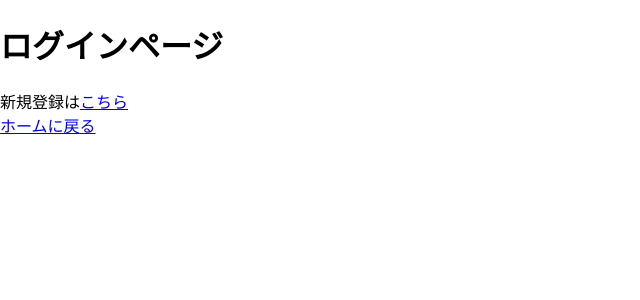
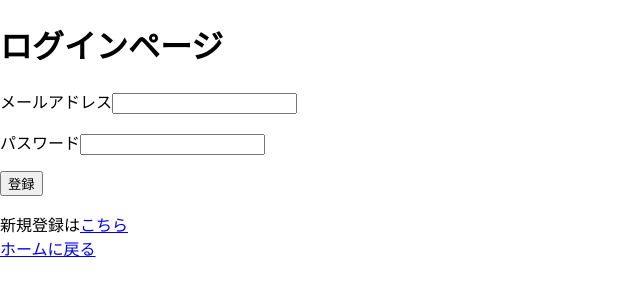
Before and after one commit to izawasoma/react-practice, a React (Create React App) app: page /login in a window 1280 px wide. Shown: the top 300 px of the page, without its empty margins (0-640 px from the left). Built offline with nearby package versions, Linux system fonts and the light colour scheme.

Commit message:
ログイン処理を作成

```diff
--- a/src/login.js
+++ b/src/login.js
@@ -1,9 +1,50 @@
 import { Link } from "react-router-dom";
+import React, { useState } from "react";
 
 const Login = () => {
+	//フック変数を宣言
+	const [email, setEmail] = useState("");
+	const [pass, setPass] = useState("");
+
+	let baseUrl = "https://api-for-missions-and-railways.herokuapp.com";
+	const onClickDisplayValue = () => {
+		let parameter = {
+			"email":email,
+			"password":pass
+		}
+		let jsonParameter = JSON.stringify(parameter);
+
+		fetch(baseUrl + "/signin",{
+			method:"POST",
+			body: jsonParameter
+		}).then(
+			response => response.json()
+		).then(function(responseJson){
+			let token = responseJson.token;
+			console.log(token);
+		}).catch(function(error){
+			console.log(error);
+		});
+	}
+
 	return (
 		<>
 			<h1>ログインページ</h1>
+			<div>
+				{/* point3 */}
+				<p>メールアドレス<input
+					type="text"
+					value={email}
+					onChange={(event) => setEmail(event.target.value)}
+				/></p>
+				<p>パスワード<input
+					type="text"
+					value={pass}
+					onChange={(event) => setPass(event.target.value)}
+				/></p>
+				<button onClick={onClickDisplayValue}>登録</button>
+			</div>
+			<p id="msg"></p>
 			<div>
 				新規登録は<Link to={`/signUp/`}>こちら</Link>
 			</div>
```
Also changed, not shown: src/memo.txt (added). Lines whose indentation alone changed are shown as unchanged.
